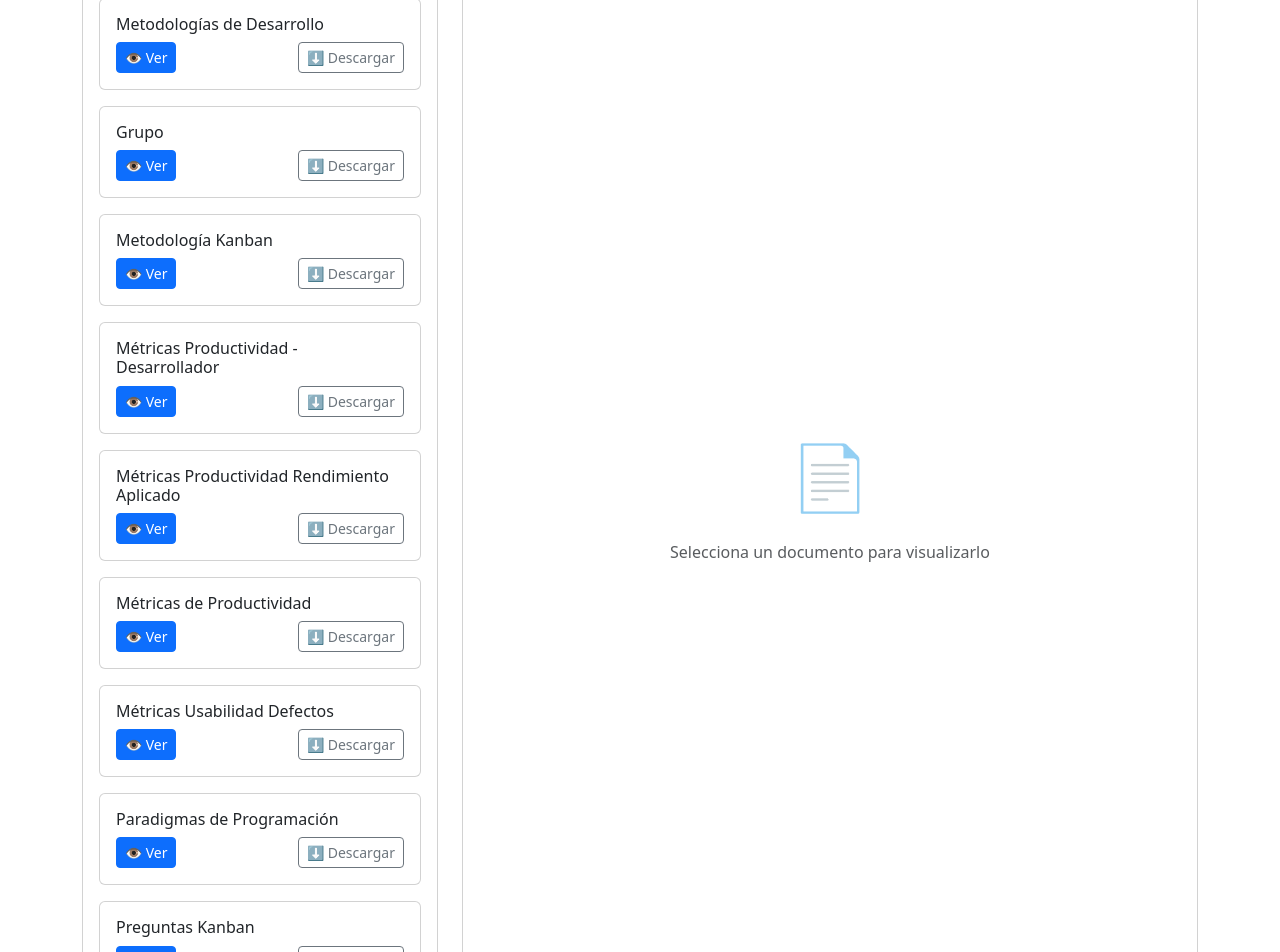
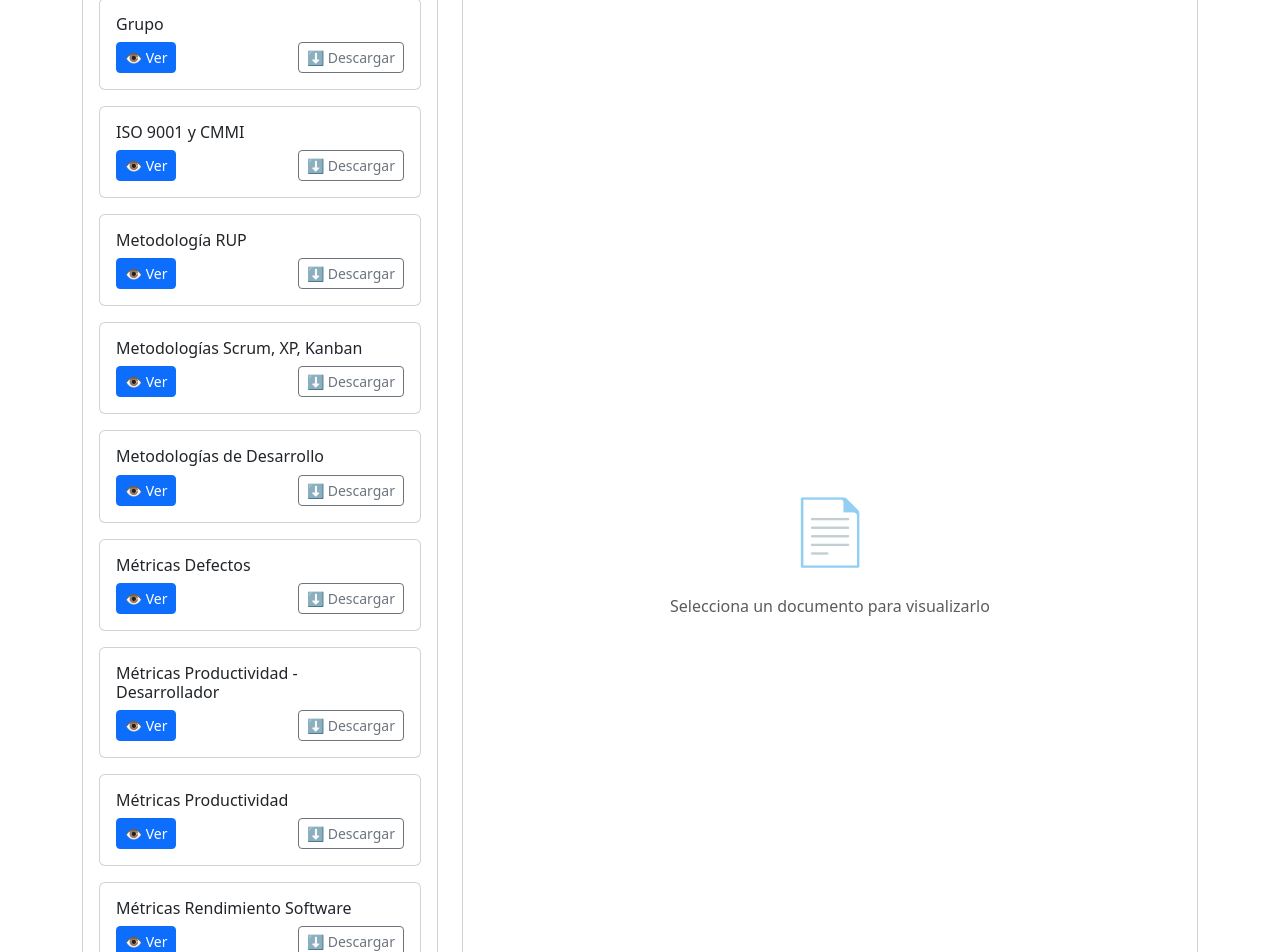
Before and after one commit to COMPUMAX-EC/NPL.github.io, a Next.js app: page /documentos in a window 1280 px wide. Shown: the part 480-1432 px from the top of the page. Built offline with nearby package versions, Linux system fonts and the light colour scheme.

Commit message:
cambie el codigo del js docuemntos para agragar los nuevo pdfs

```diff
--- a/pages/documentos.js
+++ b/pages/documentos.js
@@ -6,20 +6,22 @@ export default function Documentos() {
 
   // Lista de PDFs disponibles (basado en tu carpeta actual)
   const pdfs = [
-    { id: 1, title: "Actividad Clase 6", filename: "Actividad_clase_6.pdf" },
-    { id: 2, title: "Evaluación Calidad Software", filename: "Evaluacion_calidad_Software.pdf" },
-    { id: 3, title: "Metodologías de Desarrollo", filename: "Metodologías_Desarrollo.pdf" },
-    { id: 4, title: "Grupo", filename: "Grupo.pdf" },
-    { id: 5, title: "Metodología Kanban", filename: "Metodología_kanban.pdf" },
-    { id: 6, title: "Métricas Productividad - Desarrollador", filename: "Metricas_Productividad_Desarrollador.pdf" },
-    { id: 7, title: "Métricas Productividad Rendimiento Aplicado", filename: "Métricas_rendimiento_software.pdf" },
-    { id: 8, title: "Métricas de Productividad", filename: "Métricas_Productividad.pdf" },
-    { id: 9, title: "Métricas Usabilidad Defectos", filename: "Metricas_Usabilidad.pdf" },
-    { id: 10, title: "Paradigmas de Programación", filename: "Paradigmas_programación.pdf" },
-    { id: 11, title: "Preguntas Kanban", filename: "Preguntas_Kanban.pdf" },
-    { id: 12, title: "Taller No. 1 - Métricas", filename: "TallerNo1-metricas[1].pdf" },
-    { id: 13, title: "Taller No. 2 - MCall", filename: "TallerNo2-MCall[1].pdf" },
-  ];
+      { id: 1, title: "Actividad Clase 6", filename: "Actividad_clase_6.pdf" },
+      { id: 2, title: "Evaluación Calidad Software", filename: "Evaluacion_calidad_Software.pdf" },
+      { id: 3, title: "Grupo", filename: "Grupo.pdf" },
+      { id: 4, title: "ISO 9001 y CMMI", filename: "ISO 9001 y CMMI.pdf" },
+      { id: 5, title: "Metodología RUP", filename: "Metodología RUP.pdf" },
+      { id: 6, title: "Metodologías Scrum, XP, Kanban", filename: "Metodologías Scrum, XP, Kanban.pdf" },
+      { id: 7, title: "Metodologías de Desarrollo", filename: "Metodologías_Desarrollo.pdf" },
+      { id: 8, title: "Métricas Defectos", filename: "Metricas_defectos.pdf" },
+      { id: 9, title: "Métricas Productividad - Desarrollador", filename: "Metricas_Productividad_Desarrollador.pdf" },
+      { id: 10, title: "Métricas Productividad", filename: "Metricas_Productividad.pdf" },
+      { id: 11, title: "Métricas Rendimiento Software", filename: "Métricas_rendimiento_software.pdf" },
+      { id: 12, title: "Métricas Usabilidad", filename: "Metricas_Usabilidad.pdf" },
+      { id: 13, title: "Taller 1 en clase", filename: "Taller 1 en clase.pdf" },
+      { id: 14, title: "Taller Grupal: Paradigmas de la Programación", filename: "Taller Grupal. Paradigmas de la Programación.pdf" },
+    ];
+
 
   return (
     <>
```
